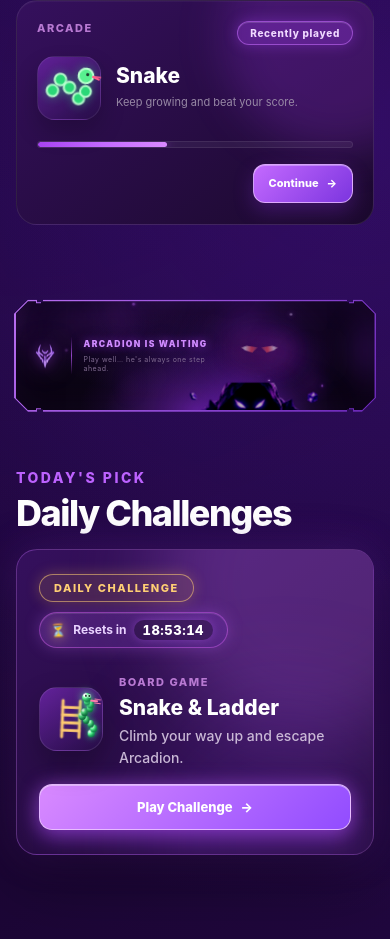
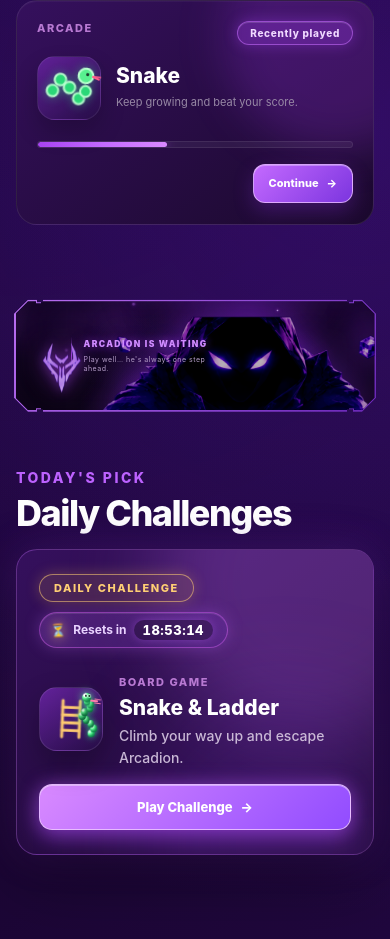
Before and after one commit to Ankitcodes25/Arcadia2, a React (Vite) app in the folder frontend/: page / in a window 390 px wide. Shown: the part 2463-3402 px from the top of the page. Built offline with nearby package versions, Linux system fonts and the light colour scheme.

Commit message:
fix: Arcadion banner

```diff
--- a/frontend/src/pages/Landingpage/Landingpage.css
+++ b/frontend/src/pages/Landingpage/Landingpage.css
@@ -3191,7 +3191,7 @@ footer p {
 
 
 .arcadion-emblem-mark {
-  width: 32px;
+  width: 65px;
   height: auto;
 
   display: block;
@@ -3289,9 +3289,9 @@ footer p {
 .arcadion-copy-text p {
   margin: 8px 0 0;
 
-  color: #806b91;
-
-  font-size: 11px;
+  color: #b7a0c9;
+
+  font-size: 12px;
   line-height: 1.3;
 
   letter-spacing: 0.5px;
@@ -3306,12 +3306,12 @@ footer p {
   position: absolute;
 
   left: 50%;
-  bottom: 40px;
+  bottom: -20px;
 
   z-index: 6;
 
-  width: 310px;
-  height: 235px;
+  width: 620px;
+  height: 480px;
 
   transform:
     translateX(-50%);
@@ -3326,7 +3326,7 @@ footer p {
   left: 50%;
   bottom: 0;
 
-  width: 280px;
+  width: 620px;
   height: auto;
 
   transform:
@@ -3344,11 +3344,11 @@ footer p {
 
   z-index: 5;
 
-  animation:
+  /* animation:
     arcadionCharacterFloat
     4.5s
     ease-in-out
-    infinite;
+    infinite; */
 }
 
 
@@ -3360,10 +3360,10 @@ footer p {
   position: absolute;
 
   left: 50%;
-  bottom: 28px;
-
-  width: 220px;
-  height: 175px;
+  bottom: 35px;
+
+  width: 340px;
+  height: 260px;
 
   transform:
     translateX(-50%);
@@ -3387,113 +3387,6 @@ footer p {
     infinite;
 
   z-index: 1;
-}
-
-
-/* =========================================================
-   EYES
-   ========================================================= */
-
-.arcadion-eyes {
-  position: absolute;
-
-  left: 50%;
-  top: 63px;
-
-  width: 85px;
-  height: 32px;
-
-  transform:
-    translateX(-50%);
-
-  z-index: 9;
-
-  pointer-events: none;
-}
-
-
-.arcadion-eye {
-  position: absolute;
-
-  top: 9px;
-
-  width: 28px;
-  height: 10px;
-
-  background:
-    linear-gradient(
-      90deg,
-      transparent,
-      #fff 25%,
-      #ff4d4d 65%,
-      transparent
-    );
-
-  clip-path: polygon(
-    0 45%,
-    35% 5%,
-    100% 0,
-    73% 100%,
-    30% 85%
-  );
-
-  filter:
-    drop-shadow(0 0 4px #fff)
-    drop-shadow(0 0 9px #ff3b3b)
-    drop-shadow(0 0 18px #ff0000)
-    drop-shadow(0 0 28px #b30000);
-
-  animation:
-    arcadionEyeGlow
-    3.6s
-    ease-in-out
-    infinite;
-}
-
-
-.arcadion-eye-left {
-  left: 7px;
-
-  transform:
-    rotate(9deg);
-}
-
-
-.arcadion-eye-right {
-  right: 7px;
-
-  transform:
-    scaleX(-1)
-    rotate(9deg);
-}
-
-
-.arcadion-eyes::before {
-  content: "";
-
-  position: absolute;
-
-  left: 50%;
-  top: 2px;
-
-  width: 75px;
-  height: 28px;
-
-  transform:
-    translateX(-50%);
-
-  border-radius: 50%;
-
-  background:
-    rgba(255, 45, 45, 0.22);
-
-  filter: blur(14px);
-
-  animation:
-    arcadionEyeAura
-    3.6s
-    ease-in-out
-    infinite;
 }
 
 
@@ -4087,11 +3980,11 @@ footer p {
   }
 
   .arcadion-character {
-    width: 260px;
+    width: 520px;
   }
 
   .arcadion-character-image {
-    width: 240px;
+    width: 530px;
   }
 }
 
@@ -4215,14 +4108,14 @@ footer p {
   .arcadion-character {
     left: 62%;
 
-    width: 190px;
-    height: 155px;
-
-    bottom: -28px;
+    width: 380px;
+    height: 300px;
+
+    bottom: -12px;
   }
 
   .arcadion-character-image {
-    width: 185px;
+    width: 380px;
   }
 
   .arcadion-eyes {
@@ -4241,8 +4134,8 @@ footer p {
   }
 
   .arcadion-character-aura {
-    width: 170px;
-    height: 125px;
+    width: 260px;
+    height: 190px;
   }
 
   .arcadion-smoke {
@@ -4282,12 +4175,12 @@ footer p {
   .arcadion-character {
     left: 68%;
 
-    width: 165px;
-    height: 140px;
+    width: 330px;
+    height: 260px;
   }
 
   .arcadion-character-image {
-    width: 160px;
+    width: 330px;
   }
 
   .arcadion-eyes {
--- a/frontend/src/pages/Landingpage/Sections/Arcadion.tsx
+++ b/frontend/src/pages/Landingpage/Sections/Arcadion.tsx
@@ -108,11 +108,7 @@ function Arcadion() {
 						className="arcadion-character-image"
 					/>
 
-					{/* Eye glow overlay */}
-					<div className="arcadion-eyes" aria-hidden="true">
-						<span className="arcadion-eye arcadion-eye-left" />
-						<span className="arcadion-eye arcadion-eye-right" />
-					</div>
+
 
 					{/* Character energy */}
 					<div className="arcadion-character-energy" aria-hidden="true">
```
Also changed, not shown: 1 other file (tests, documents, lock files or other folders).
